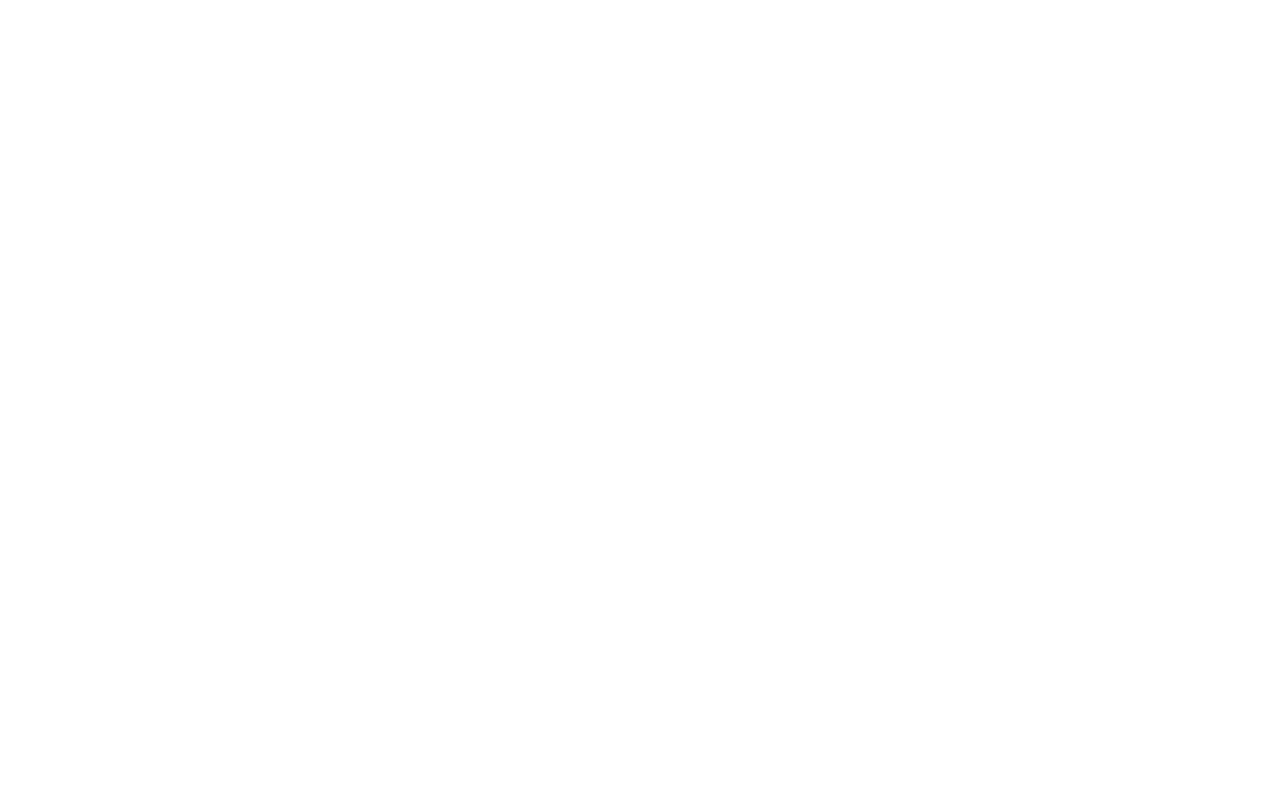
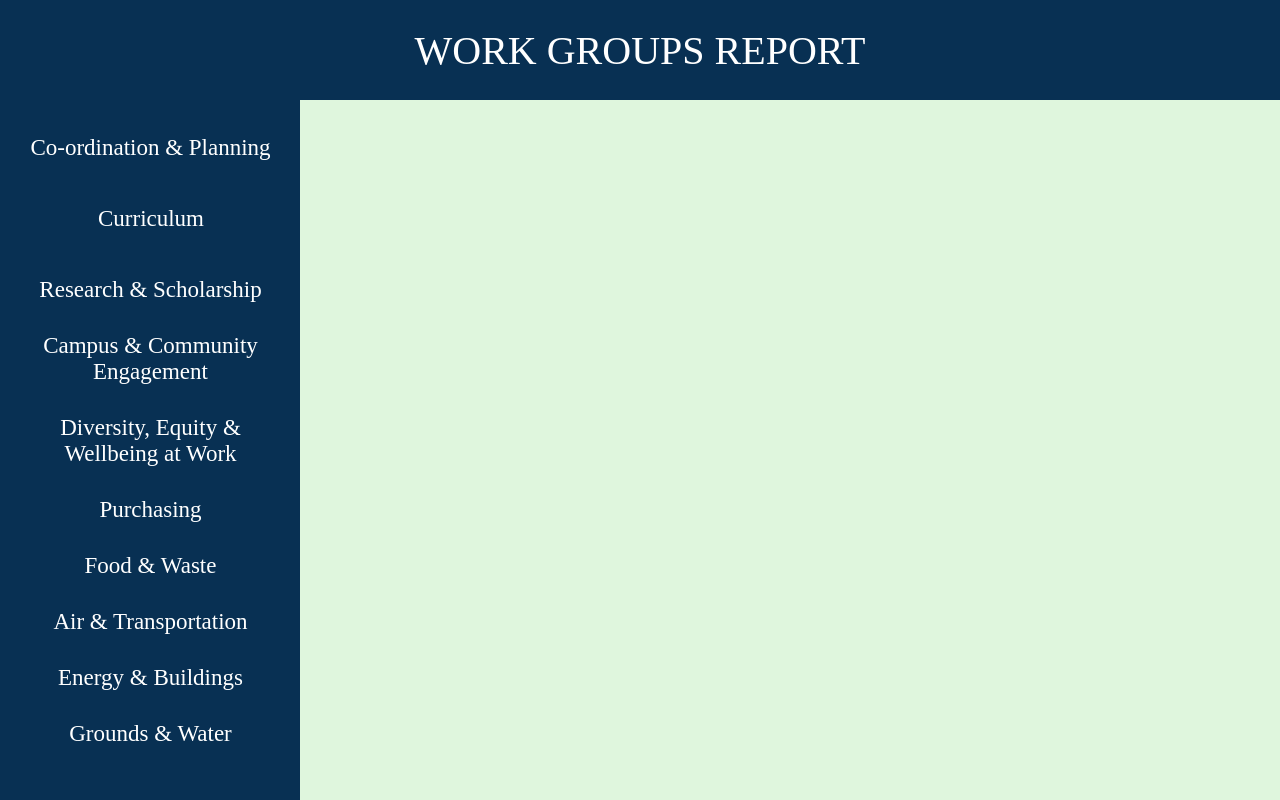
Before and after one commit to Kotasaigoutham89/Prasad, a React (Create React App) app: page /Workgroupsreport in a window 1280 px wide. Before the commit this address had no page. Built offline with nearby package versions, Linux system fonts and the light colour scheme.

Commit message:
Work Groups Report

```diff
--- a/src/App.css
+++ b/src/App.css
@@ -227,3 +227,33 @@
 font-style: italic;
 font-weight: 500;
 }
+.sidenav {
+  height: 100%;
+  width: 300px;
+  position: fixed;
+  z-index: 1;
+  top: 50;
+  left: 0;
+  background-color: rgb(8,48,83);
+  overflow-x: hidden;
+  padding-top: 20px;
+}
+
+.sidenav a {
+  padding: 15px 15px 15px 16px;
+  text-align: center;
+  text-decoration: none;
+  font-size: 23px;
+  color: white;
+  display: block;
+}
+
+.sidenav a:hover {
+  color: #f1f1f1;
+}
+
+
+@media screen and (max-height: 450px) {
+  .sidenav {padding-top: 15px;}
+  .sidenav a {font-size: 18px;}
+}
--- a/src/App.js
+++ b/src/App.js
@@ -12,6 +12,7 @@
 import Login from "./Login"
 import Register from "./Register"
 import "./App.css";
+import Workgroupsreport from "./Workgroupsreport"
 
 const RoutesApp = () => {
   return (
@@ -25,6 +26,8 @@
         <Route path="/Participation" element={<Participation/>}/>
         <Route path="/Login" element={<Login/>}/>
         <Route path="/Register" element={<Register/>}/>
+        <Route path="/Workgroupsreport" element={<Workgroupsreport/>}/>
+
       </Routes>
   )
 }
--- a/src/Home.js
+++ b/src/Home.js
@@ -37,7 +37,7 @@
         <ul>
          <Link to ="/" style={{  textDecoration: "none"}} ><li><a>Home</a></li></Link>
          <Link to ="/Participation" style={{  textDecoration: "none"}}> <li><a>Participation</a></li></Link>
-          <li><a >Reports and Data</a></li>
+          <Link to="/Workgroupsreport"  style={{  textDecoration: "none"}}><li><a >Reports and Data</a></li></Link>
           <li><a onClick={handleClick}>About Us</a></li>
         </ul>
       </div>
--- /dev/null
+++ b/src/Workgroupsreport.js
@@ -0,0 +1,28 @@
+import './App.css';
+import Button from '@mui/material/Button';
+import { Link } from "react-router-dom";
+function Workgroupsreport() {
+    return (
+        <div className="main_container" style={{ backgroundColor: "rgb(223,246,221)" }}>
+            <div className='second_section' >
+                <ul style={{ height: "100px", display: "flex", alignItems: "center" }}>
+                    <li style={{ fontSize: 40, color: "white" }}>WORK GROUPS REPORT</li>
+                </ul>
+            </div>
+            <div class="sidenav">
+                <a >Co-ordination & Planning</a>
+               <Link to="/Curriculum"> <a  >Curriculum</a></Link>
+                <a >Research & Scholarship</a>
+                <a >Campus & Community Engagement</a>
+                <a  >Diversity, Equity & Wellbeing at Work</a>
+                <a  >Purchasing</a>
+                <a  >Food & Waste</a>
+                <a  >Air & Transportation</a>
+                <a  >Energy & Buildings</a>
+                <a  >Grounds & Water</a>
+            </div>
+        </div>
+    );
+}
+
+export default Workgroupsreport;
```
